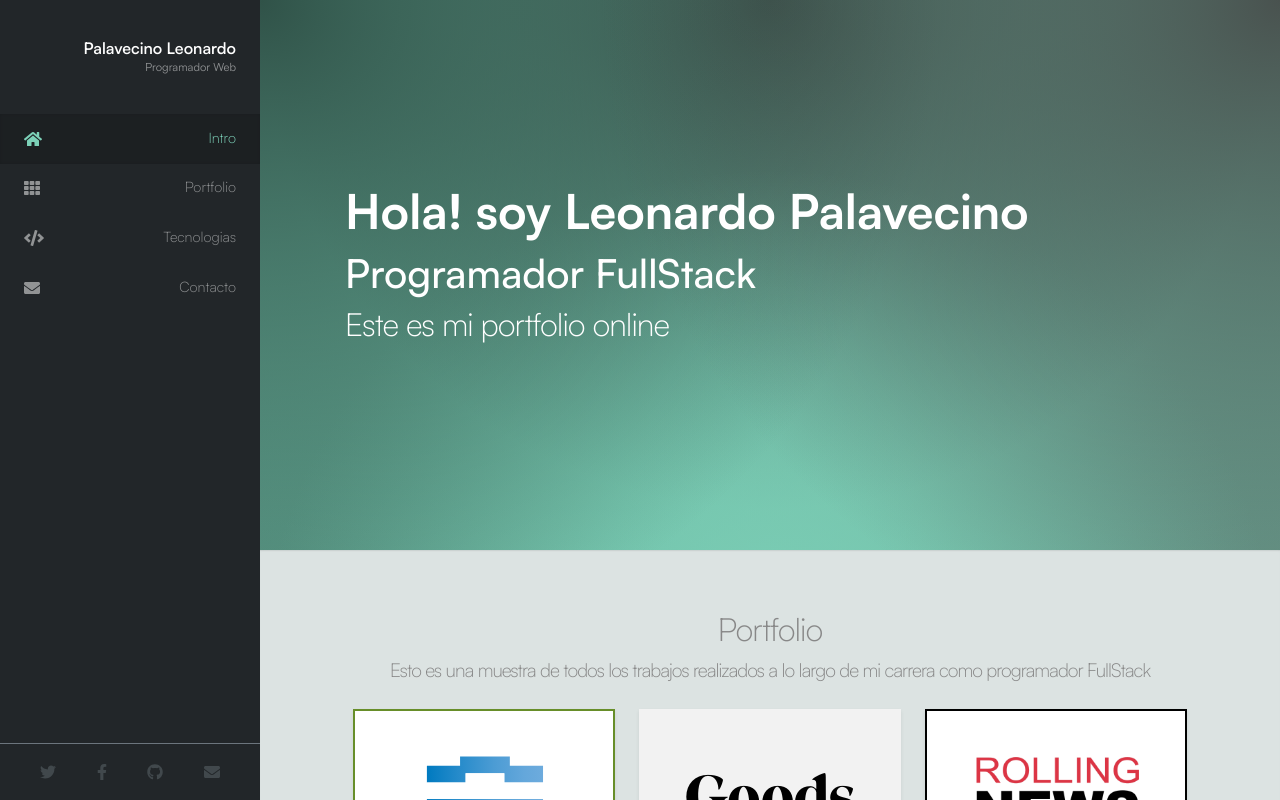
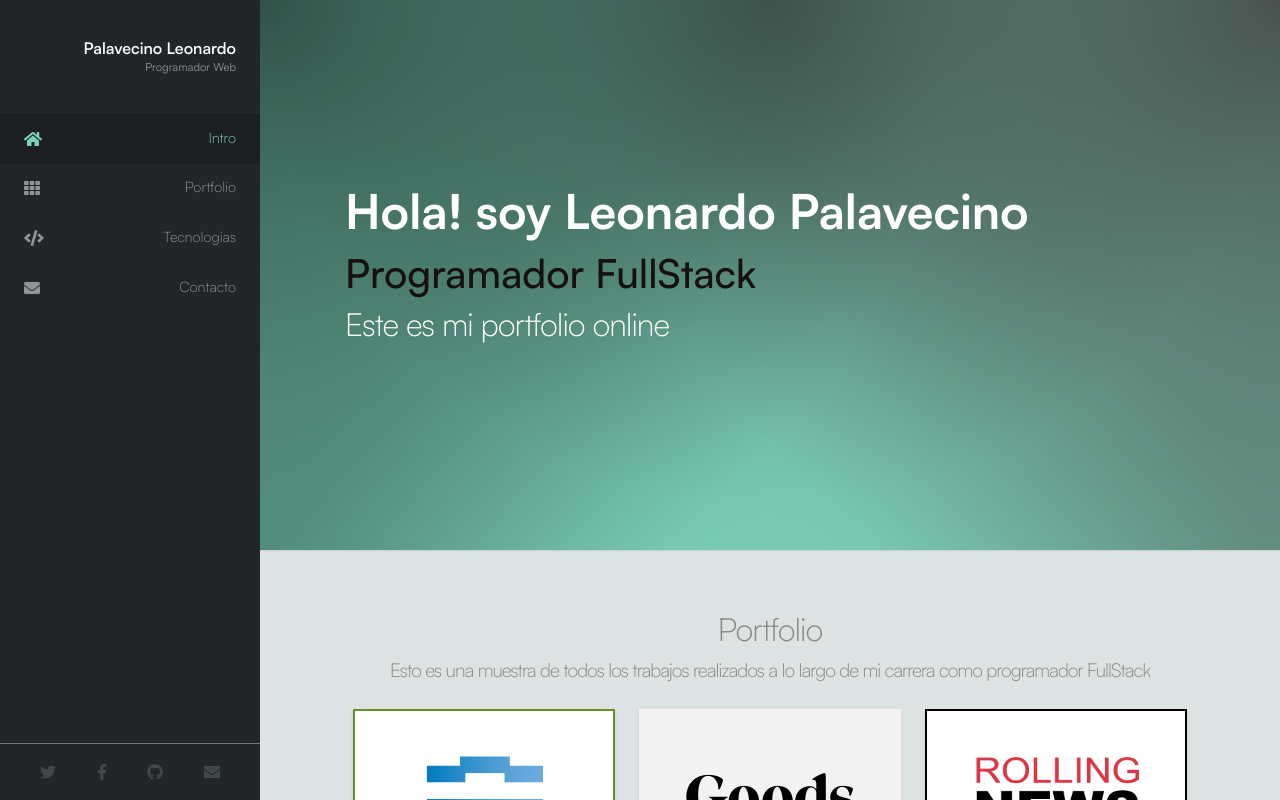
Before and after one commit to leo43161/curriculum, a React (Create React App) app: page / in a window 1280 px wide. Shown: the top 800 px of the page. Built offline with nearby package versions, Linux system fonts and the light colour scheme; a web font is replaced by a local one.

Commit message:
se verifico el build y se agrego un color

```diff
--- a/src/App.css
+++ b/src/App.css
@@ -10,6 +10,9 @@ body {
 
 .text-color-primary {
   color: var(--color-primary-1);
+}
+.text-color-secondary {
+  color: var(--color-secondary-1);
 }
 
 .btn-primary-1 {
--- a/src/pages/Intro.jsx
+++ b/src/pages/Intro.jsx
@@ -9,7 +9,7 @@ export default function Intro() {
         <div className="d-flex justify-content-center align-items-center intro text-dark">
             <div className="col-lg-10 col-md-10 col-11 text-center text-white text-intro">
                 <h1 className='text-start text-title-1'>Hola! soy Leonardo Palavecino</h1>
-                <h1 className='text-start text-title-2'>Programador FullStack</h1>
+                <h1 className='text-color-secondary text-start text-title-2'>Programador FullStack</h1>
                 <h2 className="mb-4 text-start text-title-3">Este es mi portfolio online</h2>
                 {/* <Link
                     to="portfolio"
```
